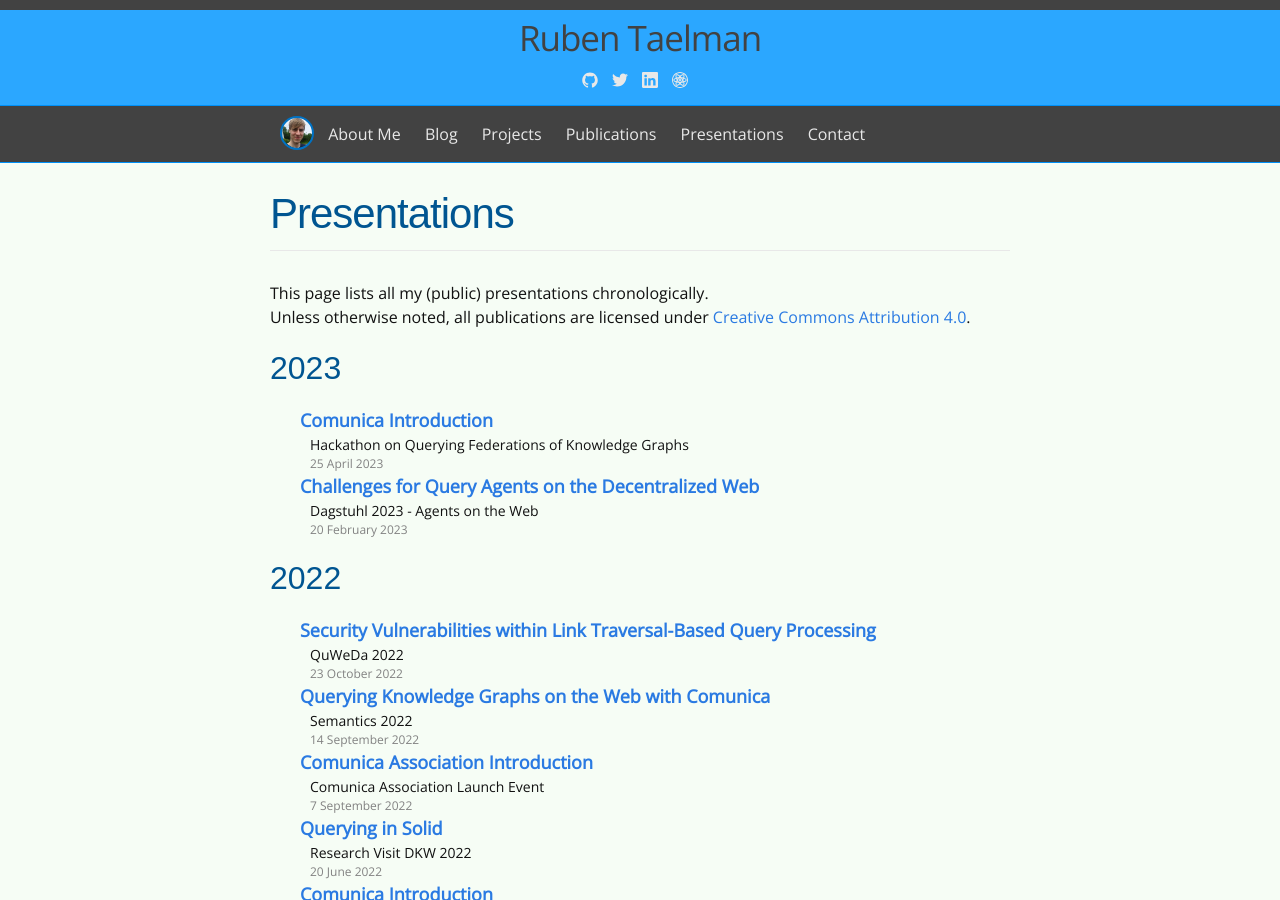
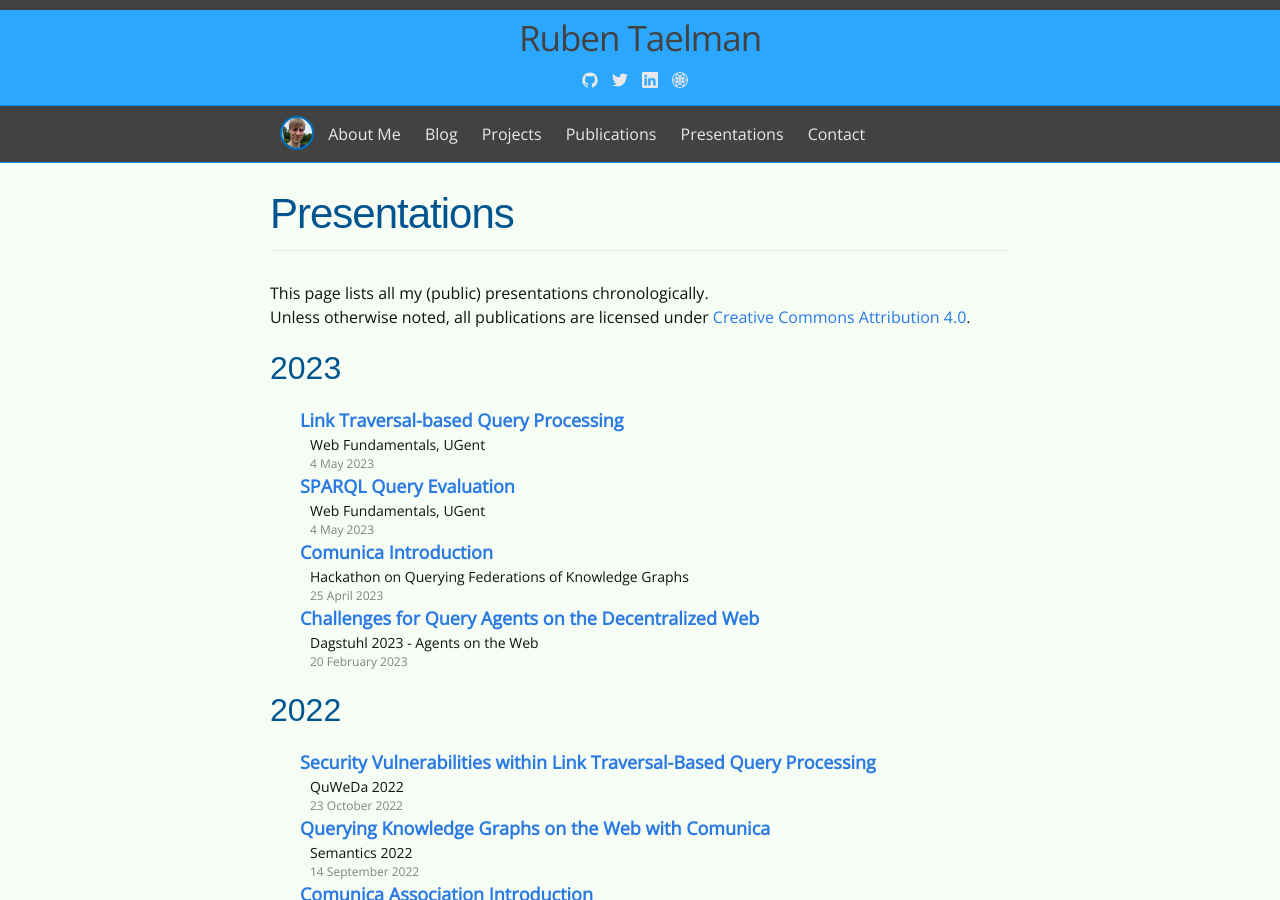
Before and after one commit to rubensworks/rubensworks.net, a Jekyll site: the page built from presentations.md, in a window 1280 px wide and 900 px high. Built offline with Jekyll 4.4.1, drawn with Linux system fonts in a browser that asks for light colours; some web fonts are replaced.

Commit message:
Add WebDev 2023 presentations

```diff
--- a/_data/presentations.yml
+++ b/_data/presentations.yml
@@ -1,3 +1,13 @@
+"2023-ugent-webfundamentals-linktraversal":
+    title: "Link Traversal-based Query Processing"
+    venue: "Web Fundamentals, UGent"
+    date: "4 May 2023"
+    url: "https://www.rubensworks.net/raw/slides/2023/ugent-webfundamentals-linktraversal/"
+"2023-ugent-webfundamentals-sparqlengines":
+    title: "SPARQL Query Evaluation"
+    venue: "Web Fundamentals, UGent"
+    date: "4 May 2023"
+    url: "https://www.rubensworks.net/raw/slides/2023/ugent-webfundamentals-sparqlengines/"
 "2023-costdkg-fedhackathon":
     title: "Comunica Introduction"
     venue: "Hackathon on Querying Federations of Knowledge Graphs"
```
